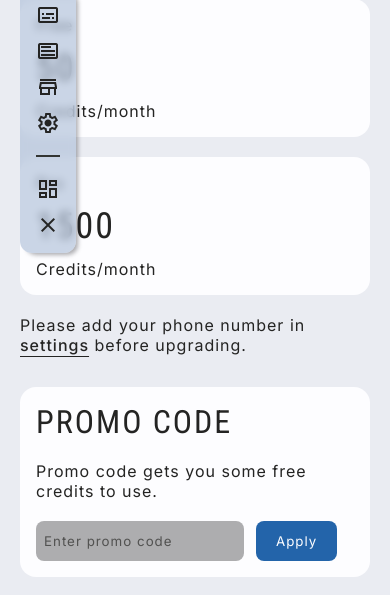
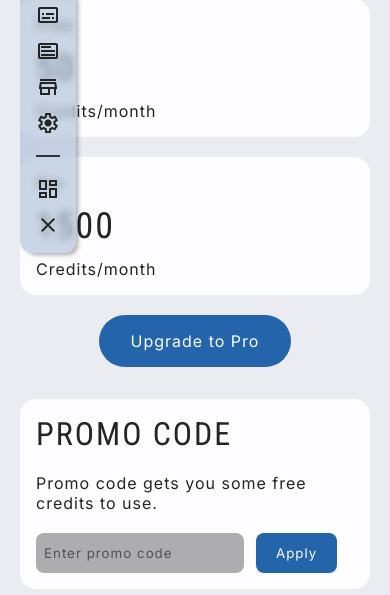
Before and after one commit to coderadi-in/ECHO, a Flask app: page /billing/ in a window 390 px wide. Shown: the part 571-1166 px from the top of the page. Run offline with Flask 3, Linux system fonts and the light colour scheme; the visitor is signed in with stand-in values (Sample User, id 1); data that the repository does not hold is empty; parts of the project's set-up code (start-up, migrations or seed data) failed here and were passed over; some libraries are stand-ins or nearby versions.

Commit message:
Removed phone number integration.

```diff
--- a/models/user.py
+++ b/models/user.py
@@ -30,7 +30,6 @@ class User(db.Model, UserMixin):
     name = db.Column(db.String, nullable=False)
     email = db.Column(db.String, nullable=False, unique=True)
     password = db.Column(db.String, nullable=False)
-    phone = db.Column(db.String, unique=True)
     site_url = db.Column(db.String)
 
     ai_tone = db.Column(db.String, default='Mentor')
--- a/templates/pages/billing.html
+++ b/templates/pages/billing.html
@@ -74,17 +74,12 @@
                 </div>
 
                 <div class="upgrade-btn center">
-                    {% if current_user.phone %}
                     {% if current_user.plan.lower() == "free" %}
                     <button class="link btn fl rounded-full pv-16 ph-32" id="upgradePro">
                         <span class="text">Upgrade to Pro</span>
                     </button>
                     {% else %}
                     <span class="text">You're already a Pro user.</span>
-                    {% endif %}
-                    {% else %}
-                    <p class="para">Please add your phone number in <a href="{{ url_for('app.settings') }}"
-                            class="ulink">settings</a> before upgrading.</p>
                     {% endif %}
                 </div>
             </div>
--- a/templates/pages/settings.html
+++ b/templates/pages/settings.html
@@ -50,12 +50,6 @@
                             <label for="email">Email</label>
                             <input required type="email" name="email" id="email" placeholder="Your email"
                                 value="{{ current_user.email }}" class="input">
-                        </div>
-
-                        <div class="form-elem column gap-4">
-                            <label for="phone">Phone</label>
-                            <input type="phone" name="phone" id="phone" placeholder="Your phone number"
-                                value="{{ current_user.phone | default('', true) }}" class="input">
                         </div>
 
                         <div class="form-elem column gap-4">
```
